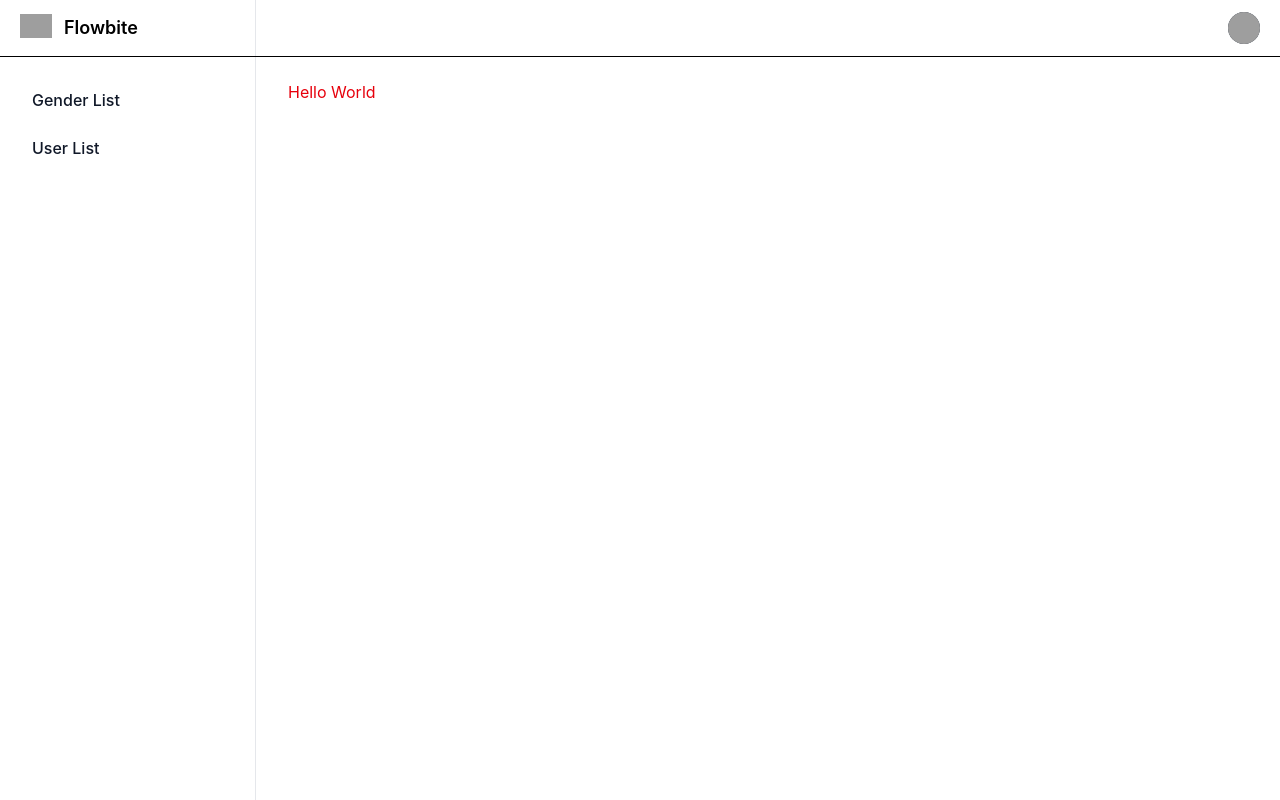
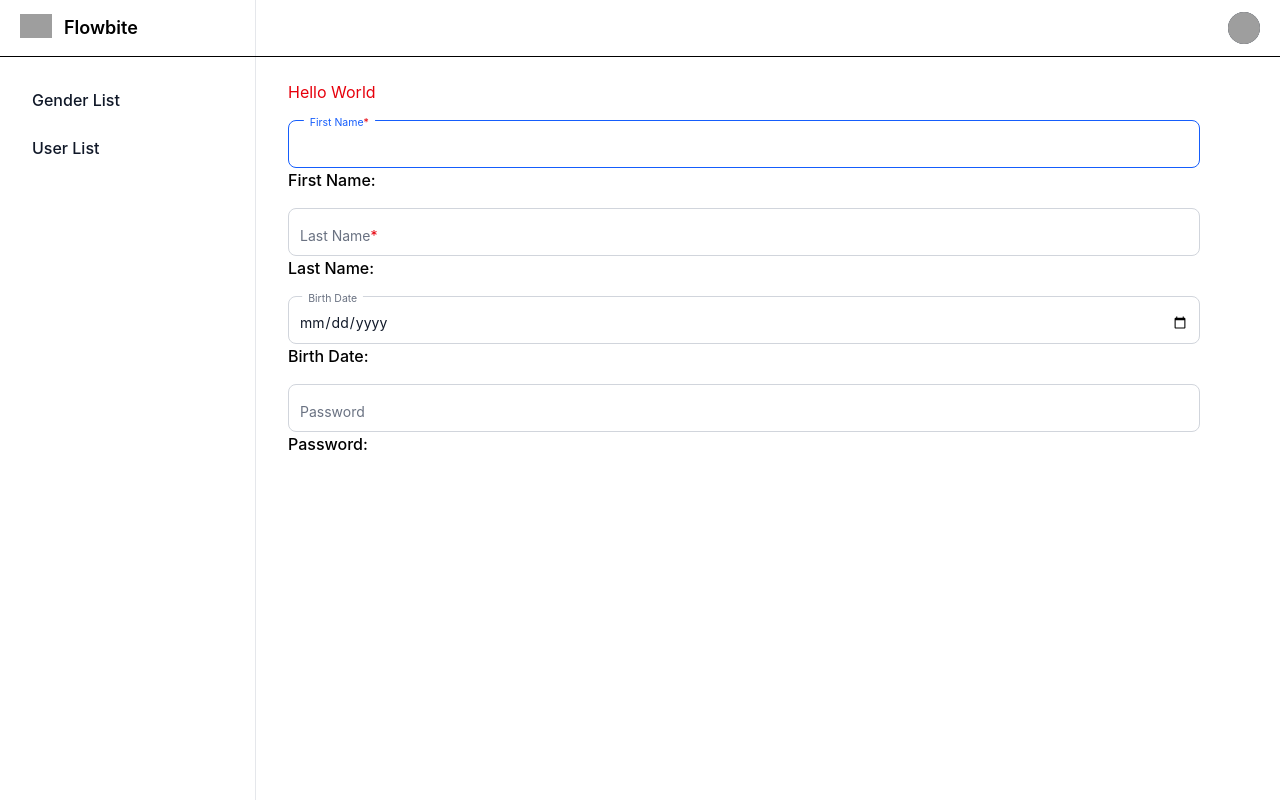
Before and after one commit to joshua662/Nextgen-Operations-for-Detection-Security-Logic, a React (Vite) app in the folder client/: page / in a window 1280 px wide. Built offline with nearby package versions, Linux system fonts and the light colour scheme; grey boxes are pictures that could not be loaded.

Commit message:
update components

```diff
--- /dev/null
+++ b/client/src/components/Input/FloatingLabelInput.tsx
@@ -0,0 +1,79 @@
+import type { ChangeEvent, FC } from "react";
+
+interface FloatingLabelInputProps {
+    label: string;
+    type: "text" | "date" | "password";
+    name: string;
+    value?: string;
+    onChange?: (e: ChangeEvent<HTMLInputElement>) => void
+    newLabelClassName?: string;
+    labelClassName?: string;
+    newInputClassName?: string;
+    inputClassName?: string;
+    required?: boolean;
+    autoFocus?: boolean;
+    disabled?: boolean;
+    readOnly?: boolean;
+    errors?: string[];
+}
+
+const FloatingLabelInput: FC<FloatingLabelInputProps> = ({
+    label,
+    type,
+    name,
+    value,
+    onChange,
+    newLabelClassName,
+    labelClassName,
+    newInputClassName,
+    inputClassName,
+    required,
+    autoFocus,
+    disabled,
+    readOnly,
+    errors,
+}) => {
+    return (
+        <>
+            <div className="relative">
+                <input
+                    type={type}
+                    id={name}
+                    name={name}
+                    value={value}
+                    onChange={onChange}
+                    className={`${newInputClassName ? newInputClassName : `block px-2.5 pb-2.5 pt-4 w-full text-sm text-gray-900 bg-transparent rounded-lg border
+                border-gray-300 appearance-none focus:outline-none focus:ring-0 focus:border-blue-600 peer
+                ${inputClassName}
+                `}`}
+                    placeholder=" "
+                    required={required}
+                    autoFocus={autoFocus}
+                    disabled={disabled}
+                    readOnly={readOnly}
+                />
+                <label
+                    htmlFor={name}
+                    className={`${newLabelClassName ? newLabelClassName : `absolute text-sm text-gray-500 dark:text-gray-400 duration-300 transform -translate-y-4 scale-75
+                top-2 z-10 origin-left4 bg-white px-2
+                peer-focus:px-2 peer-focus:text-blue-600 peer-focus:dark:text-blue-500
+                peer-placeholder-shown:scale-100 peer-placeholder-shown:translate-y-1/2
+                peer-focus:top-2 peer-focus:scale-75 peer-focus:-translate-y-4
+                rtl:peer-focus:translate-x-1/4 rtl:peer-focus:left-auto inset-s-1 ${labelClassName}`
+                        }`}
+                >
+                    {label}
+                    {required && (
+                        <span className="text-red-600" ml-1>*</span>
+
+                    )}
+                </label>
+                {errors && errors.length > 0 && (
+                    <span className="text-red-600">{errors[0]}</span>
+                )}
+            </div>
+        </>
+    )
+}
+
+export default FloatingLabelInput
--- a/client/src/routes/AppRoutes.tsx
+++ b/client/src/routes/AppRoutes.tsx
@@ -1,10 +1,63 @@
 import { Routes, Route } from "react-router-dom"
 import AppLayout from "../layout/AppLayout"
+import FloatingLabelInput from "../components/Input/FloatingLabelInput"
+import { useState } from "react"
 
 const SampleComponent = () => {
+    const [firstName, setFirstName] = useState("");
+    const [lastName, setLastName] = useState("");
+    const [birthDate, setBirthDate] = useState("");
+    const [password, setPassword] = useState("");
     return (
         <>
-            <h1 className="text-red-600">Hello World</h1>
+            <h1 className="text-red-600 mb-4">Hello World</h1>
+            <div className="mb-4">
+                <FloatingLabelInput
+                    label="First Name"
+                    type="text"
+                    name="first_name"
+                    value={firstName}
+                    onChange={(e) => setFirstName(e.target.value)}
+                    required
+                    autoFocus
+                />
+                <p className="font-medium">First Name:
+                    {firstName}
+                </p>
+            </div>
+            <div className="mb-4">
+                <FloatingLabelInput
+                    label="Last Name"
+                    type="text"
+                    name="last_name"
+                    value={lastName}
+                    onChange={(e) => setLastName(e.target.value)}
+                    required
+                />
+                <p className="font-medium">Last Name:
+                    {lastName}
+                </p>
+            </div>
+            <div className="mb-4">
+                <   FloatingLabelInput
+                    label="Birth Date"
+                    type="date"
+                    name="birth_date"
+                    value={birthDate} onChange={(e) => setBirthDate(e.target.value)}
+                />
+                <p className="font-medium">Birth Date:
+                    {birthDate}
+                </p>
+            </div>
+            <div className="mb-4">
+                <FloatingLabelInput
+                    label="Password"
+                    type="password"
+                    name="password"
+                    value={password} onChange={(e) => setPassword(e.target.value)}
+                />
+                <p className="font-medium">Password: {password}</p>
+            </div>
         </>
     )
 }
```
Also changed, not shown: 1 other file (tests, documents, lock files or other folders).
